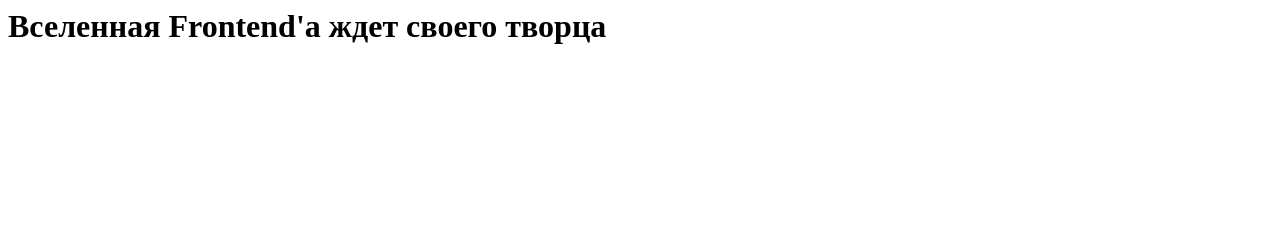
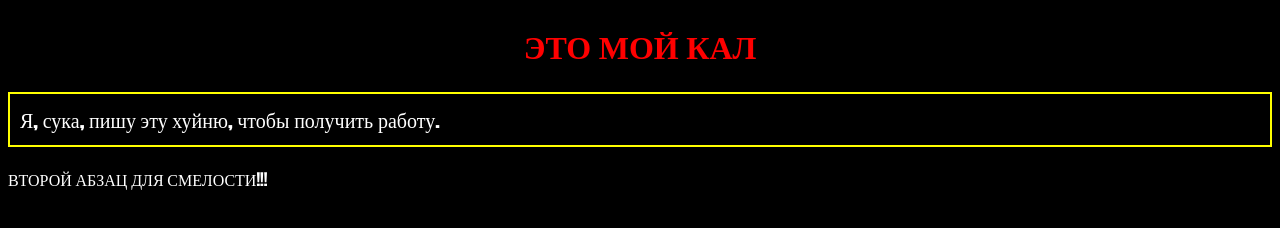
Before and after one commit to NikoziC/Education-CS, a plain HTML site: page FrontEnd/index.html in a window 1280 px wide. Drawn offline with Linux system fonts and the light colour scheme.

Commit message:
My darlinggit commit !

```diff
--- a/FrontEnd/index.html
+++ b/FrontEnd/index.html
@@ -1 +1,27 @@
-<h1>Вселенная Frontend'а ждет своего творца</h1>
+<!DOCTYPE html>
+<html>
+<head>
+    <title>МОЯ ВТОРАЯ ПОЕБОТИНА</title>
+    <style>
+            body{
+                background-color: black;
+                color: white;
+                font-family: Impact;
+            }
+            h1 {
+                color: red;
+                text-align: center;
+            }
+            .mytext{
+                font-size: 20px;
+                border: 2px solid yellow;
+                padding: 10px;
+            }
+    </style>
+</head>
+<body>
+    <h1>ЭТО МОЙ КАЛ</h1>
+    <p class="mytext">Я, сука, пишу эту хуйню, чтобы получить работу.</p>
+    <p>ВТОРОЙ АБЗАЦ ДЛЯ СМЕЛОСТИ!!!</p>
+</body>
+</html>
```
